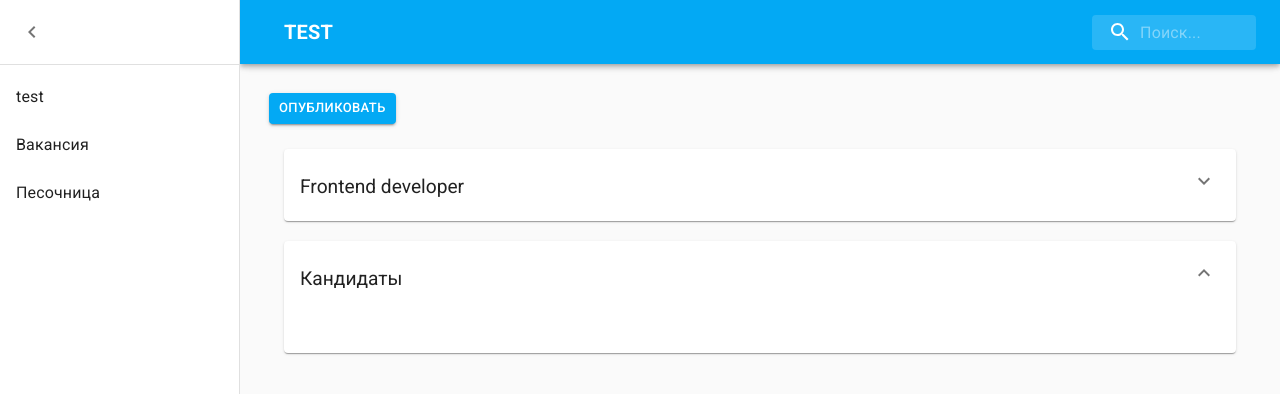
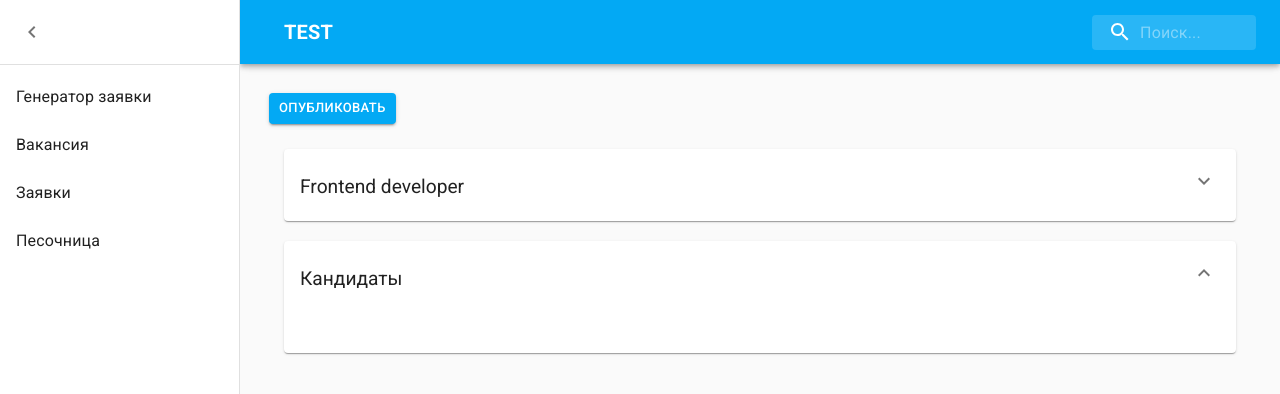
Before and after one commit to AndreyEliz/lofd-hack-gas, a React (Create React App) app in the folder client/: page /#/manage-job/1 in a window 1280 px wide. Shown: the top 394 px of the page. Built offline with nearby package versions, Linux system fonts and the light colour scheme.

Commit message:
update creator styles

```diff
--- a/client/src/components/form/ReachEditor/styles.ts
+++ b/client/src/components/form/ReachEditor/styles.ts
@@ -2,10 +2,10 @@ import { makeStyles } from '@material-ui/core/styles';
 
 const useStyles = makeStyles((theme) => ({
     editorWrapper: {
-        height: 200,
+        minHeight: 200,
         border: '1px solid lightgray',
         borderRadius: 4,
-        width: 400,
+        width: 600,
     }
 }));
 
--- a/client/src/components/navigation/SideNav/SideNav.tsx
+++ b/client/src/components/navigation/SideNav/SideNav.tsx
@@ -42,11 +42,14 @@ const SideNav: React.FC<SideNavProps> = ({onClose}) => {
         </div>
         <Divider />
         <List component="nav" >
-            <ListItem button onClick={() => navigate('/test')}>
-                <ListItemText primary="test" />
+            <ListItem button onClick={() => navigate('/create')}>
+                <ListItemText primary="Генератор заявки" />
             </ListItem>
             <ListItem button onClick={() => navigate('/vacancy')}>
                 <ListItemText primary="Вакансия" />
+            </ListItem>
+            <ListItem button onClick={() => navigate('/jobs')}>
+                <ListItemText primary="Заявки" />
             </ListItem>
             <ListItem button onClick={() => navigate('/sandbox')}>
                 <ListItemText primary="Песочница" />
--- a/client/src/pages/CreateJobPage/styles.ts
+++ b/client/src/pages/CreateJobPage/styles.ts
@@ -3,7 +3,7 @@ import {makeStyles} from '@material-ui/core/styles';
 export const useStyles = makeStyles(() => ({
     input: {
         display: 'block',
-        width: 400,
+        width: 600,
         marginTop: 10,
         marginBottom: 10,
     },
```
Also changed, not shown: client/src/components/form/ReachEditor/ReachEditor.tsx (indentation only).
